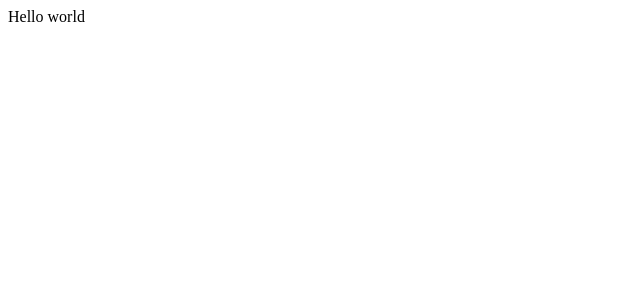
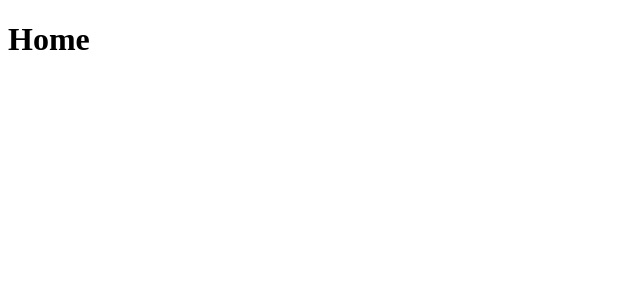
Before and after one commit to Matshiro/Pliszek, a Next.js app: page / in a window 1280 px wide. Shown: the top 300 px of the page, without its empty margins (0-640 px from the left). Built offline with nearby package versions, Linux system fonts and the light colour scheme.

Commit message:
Added header and FollowBar

```diff
--- /dev/null
+++ b/components/Header.tsx
@@ -0,0 +1,31 @@
+import { useRouter } from "next/router";
+import { useCallback } from "react";
+import { BiArrowBack } from "react-icons/bi";
+
+interface HeaderProps {
+  label: string;
+  showBackArrow?: boolean;
+}
+
+function Header({ label, showBackArrow }: HeaderProps) {
+  const router = useRouter();
+
+  const handleBack = useCallback(() => {
+    router.back();
+  }, [router]);
+
+  return <div className="border-b-[1px] border-neutral-800 p-5">
+    <div className="flex flex-row items-center gap-2">
+      { showBackArrow && (
+        <BiArrowBack
+        onClick={handleBack}
+        color="white"
+        size={20}
+        className="cursor-pointer hover:opacity-70 transition"/>
+      )}
+      <h1 className="text-white text-xl font-semibold">{label}</h1>
+    </div>
+  </div>;
+}
+
+export default Header;
--- a/components/Layout.tsx
+++ b/components/Layout.tsx
@@ -1,3 +1,4 @@
+import FollowBar from "./layout/FollowBar";
 import Sidebar from "./layout/Sidebar";
 
 interface LayoutProps {
@@ -13,6 +14,7 @@
           <div className="col-span-3 lg:col-span-2 border-x-[1px] border-neutral-800">
             {children}
           </div>
+          <FollowBar />
         </div>
       </div>
     </div>
--- a/pages/index.tsx
+++ b/pages/index.tsx
@@ -1,7 +1,10 @@
+import Header from "@/components/Header"
 
 function index() {
   return (
-    <div className="text-3xl text-sky-500">Hello world</div>
+    <>
+      <Header label="Home"/>
+    </>
   )
 }
 
```
Also changed, not shown: components/layout/FollowBar.tsx (added, +16 -0 lines).
